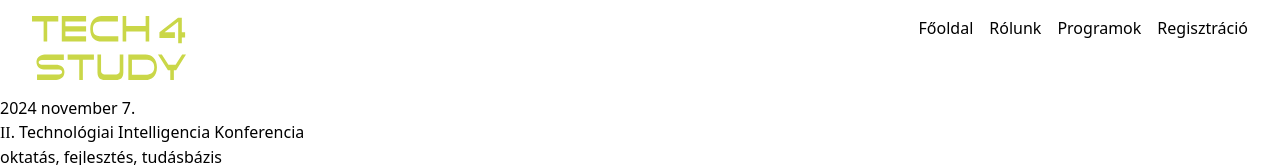
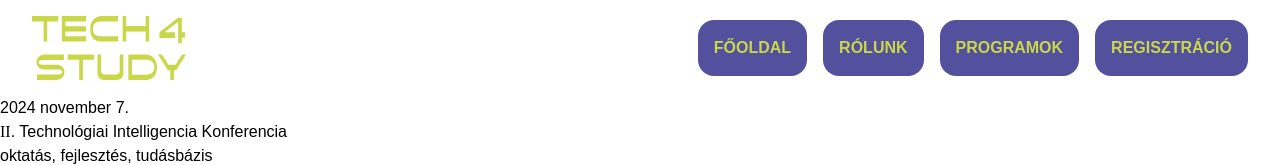
Before and after one commit to RobiiHUN/Tech4Study-2024, a website: page development.html in a window 1280 px wide. Shown: the top 165 px of the page. Drawn offline with Linux system fonts and the light colour scheme.

Commit message:
desktop-navbar

```diff
--- a/development.html
+++ b/development.html
@@ -12,11 +12,27 @@
       class="flex justify-between px-8 py-4 w-full bg-white bg-opacity-75 backdrop-blur"
     >
       <img src="/svg/logo.svg" alt="tech4study logo" class="h-16 w-auto" />
-      <ul class="flex justify-end gap-4">
-        <li><a href="#">Főoldal</a></li>
-        <li><a href="#about">Rólunk</a></li>
-        <li><a href="#program">Programok</a></li>
-        <li><a href="#reg">Regisztráció</a></li>
+      <ul class="flex items-center justify-end gap-4">
+        <li
+          class="rounded-2xl bg-secondary hover:bg-primary hover:text-secondary transition-colors duration-300 text-primary flex items-center p-4 text-center font-bold uppercase"
+        >
+          <a href="#">Főoldal</a>
+        </li>
+        <li
+          class="rounded-2xl bg-secondary hover:bg-primary hover:text-secondary transition-colors duration-300 text-primary flex items-center p-4 text-center font-bold uppercase"
+        >
+          <a href="#about">Rólunk</a>
+        </li>
+        <li
+          class="rounded-2xl bg-secondary hover:bg-primary hover:text-secondary transition-colors duration-300 text-primary flex items-center p-4 text-center font-bold uppercase"
+        >
+          <a href="#program">Programok</a>
+        </li>
+        <li
+          class="rounded-2xl bg-secondary hover:bg-primary hover:text-secondary transition-colors duration-300 text-primary flex items-center p-4 text-center font-bold uppercase"
+        >
+          <a href="#reg">Regisztráció</a>
+        </li>
       </ul>
     </nav>
     <header>
```
Also changed, not shown: css/style.css.
